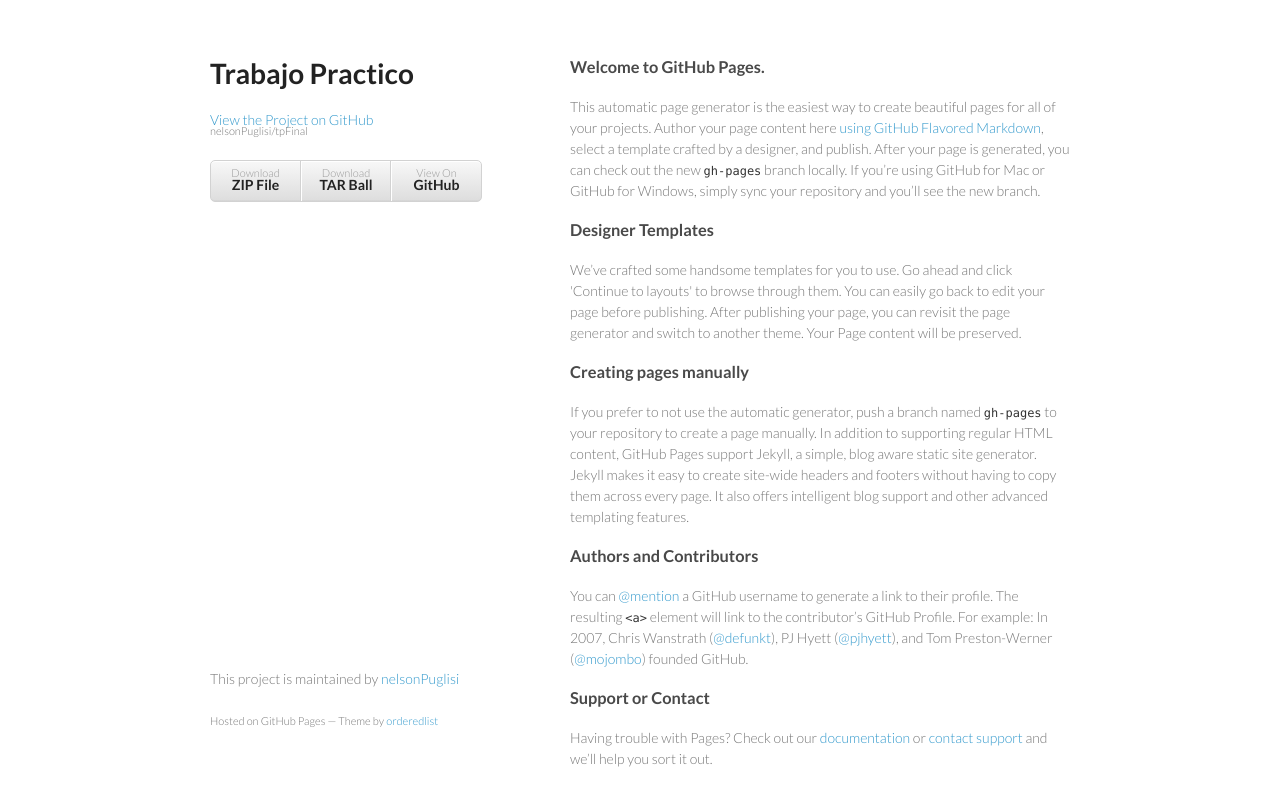
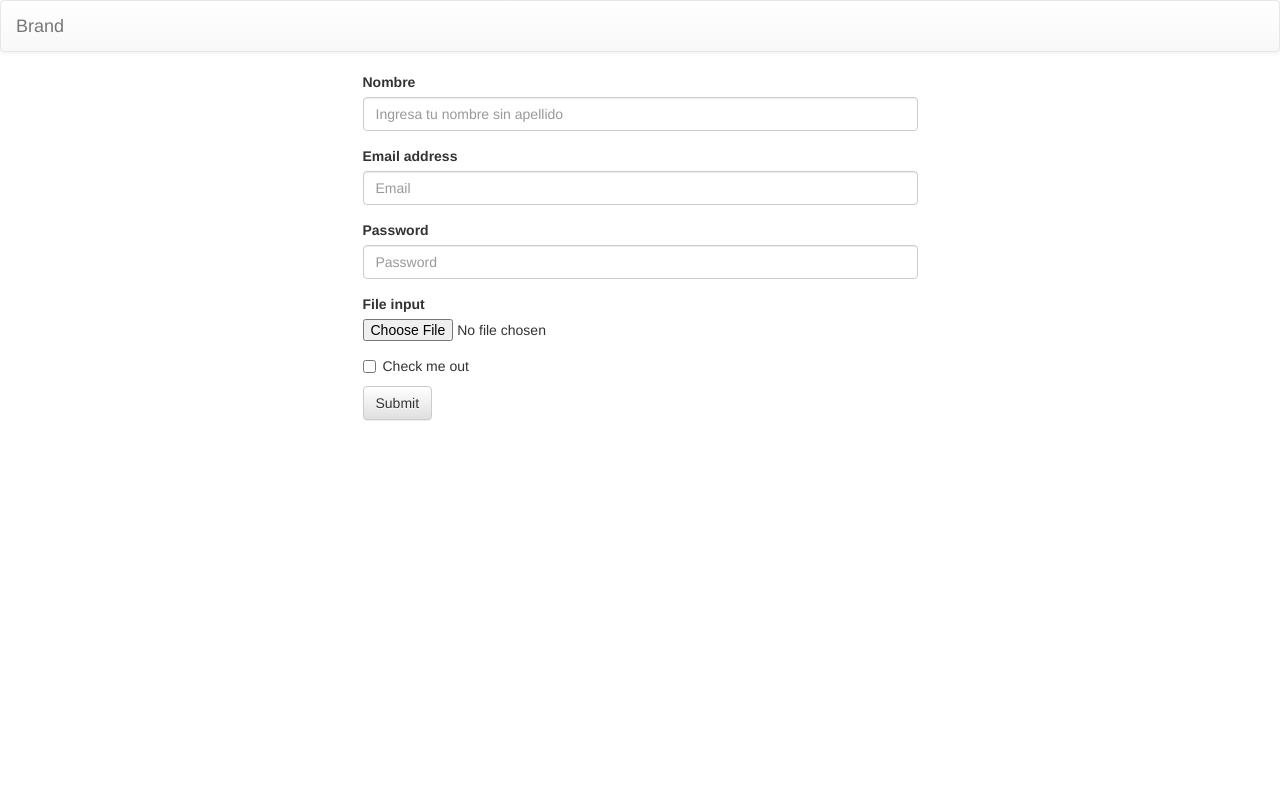
Before and after one commit to nelsonPuglisi/tpFinal, a plain HTML site: page index.html in a window 1280 px wide. Drawn offline with nearby package versions, Linux system fonts and the light colour scheme.

Commit message:
mi index

```diff
--- a/index.html
+++ b/index.html
@@ -1,64 +1,81 @@
-<!doctype html>
-<html>
+<!DOCTYPE html>
+<html lang="en">
 <head>
   <meta charset="utf-8">
-    <meta http-equiv="X-UA-Compatible" content="chrome=1">
-    <title>Trabajo Practico by nelsonPuglisi</title>
+  <meta http-equiv="X-UA-Compatible" content="IE=edge">
+  <meta name="viewport" content="width=device-width, initial-scale=1">
+  <!-- The above 3 meta tags *must* come first in the head; any other head content must come *after* these tags -->
+  <title>Bootstrap 101 Template</title>
 
-    <link rel="stylesheet" href="stylesheets/styles.css">
-    <link rel="stylesheet" href="stylesheets/github-light.css">
-    <meta name="viewport" content="width=device-width, initial-scale=1, user-scalable=no">
+  <!-- Bootstrap -->
+  <!-- Latest compiled and minified CSS -->
+  <link rel="stylesheet" href="https://maxcdn.bootstrapcdn.com/bootstrap/3.3.5/css/bootstrap.min.css">
+
+  <!-- Optional theme -->
+  <link rel="stylesheet" href="https://maxcdn.bootstrapcdn.com/bootstrap/3.3.5/css/bootstrap-theme.min.css">
+
+
+  <!-- HTML5 shim and Respond.js for IE8 support of HTML5 elements and media queries -->
+  <!-- WARNING: Respond.js doesn't work if you view the page via file:// -->
     <!--[if lt IE 9]>
-    <script src="//html5shiv.googlecode.com/svn/trunk/html5.js"></script>
+      <script src="https://oss.maxcdn.com/html5shiv/3.7.2/html5shiv.min.js"></script>
+      <script src="https://oss.maxcdn.com/respond/1.4.2/respond.min.js"></script>
       <![endif]-->
     </head>
     <body>
-    <div class="wrapper">
-      <header>
-        <h1>Trabajo Practico</h1>
-        <p></p>
-
-        <p class="view"><a href="https://github.com/nelsonPuglisi/tpFinal">View the Project on GitHub <small>nelsonPuglisi/tpFinal</small></a></p>
+      <nav class="navbar navbar-default">
+        <div class="container-fluid">
+          <!-- Brand and toggle get grouped for better mobile display -->
+          <div class="navbar-header">
+            <a class="navbar-brand" href="#">Brand</a>
+          </div>
+        </div><!-- /.container-fluid -->
+      </nav>
+      <div class="container">
+        <div class="row">
+          <div class="col-xs-6 col-xs-offset-3">
 
 
-        <ul>
-          <li><a href="https://github.com/nelsonPuglisi/tpFinal/zipball/master">Download <strong>ZIP File</strong></a></li>
-          <li><a href="https://github.com/nelsonPuglisi/tpFinal/tarball/master">Download <strong>TAR Ball</strong></a></li>
-          <li><a href="https://github.com/nelsonPuglisi/tpFinal">View On <strong>GitHub</strong></a></li>
-        </ul>
-      </header>
-      <section>
-        <h3>
-<a id="welcome-to-github-pages" class="anchor" href="#welcome-to-github-pages" aria-hidden="true"><span class="octicon octicon-link"></span></a>Welcome to GitHub Pages.</h3>
 
-<p>This automatic page generator is the easiest way to create beautiful pages for all of your projects. Author your page content here <a href="https://guides.github.com/features/mastering-markdown/">using GitHub Flavored Markdown</a>, select a template crafted by a designer, and publish. After your page is generated, you can check out the new <code>gh-pages</code> branch locally. If you’re using GitHub for Mac or GitHub for Windows, simply sync your repository and you’ll see the new branch.</p>
 
-<h3>
-<a id="designer-templates" class="anchor" href="#designer-templates" aria-hidden="true"><span class="octicon octicon-link"></span></a>Designer Templates</h3>
 
-<p>We’ve crafted some handsome templates for you to use. Go ahead and click 'Continue to layouts' to browse through them. You can easily go back to edit your page before publishing. After publishing your page, you can revisit the page generator and switch to another theme. Your Page content will be preserved.</p>
+            <form accept-charset="UTF-8" action="https://formkeep.com/f/ec7a3979bc01" method="POST">
+              <input type="hidden" name="utf8" value="✓">
+              <div class="form-group">
+                <label for="exampleInputNombre1">Nombre</label>
+                <input type="text" name="nombre" class="form-control" id="exampleInputNombre1" placeholder="Ingresa tu nombre sin apellido">
+              </div>
+              <div class="form-group">
+                <label for="exampleInputEmail1">Email address</label>
+                <input type="email" name="email" class="form-control" id="exampleInputEmail1" placeholder="Email">
+              </div>
+              <div class="form-group">
+                <label for="exampleInputPassword1">Password</label>
+                <input type="password" name="password" class="form-control" id="exampleInputPassword1" placeholder="Password">
+              </div>
+              <div class="form-group">
+                <label for="exampleInputFile">File input</label>
+                <input type="file" id="exampleInputFile">
+                <p class="help-block"></p>
+              </div>
+              <div class="checkbox">
+                <label>
+                  <input type="checkbox"> Check me out
+                </label>
+              </div>
+              <button type="submit" class="btn btn-default">Submit</button>
+            </form>
 
-<h3>
-<a id="creating-pages-manually" class="anchor" href="#creating-pages-manually" aria-hidden="true"><span class="octicon octicon-link"></span></a>Creating pages manually</h3>
 
-<p>If you prefer to not use the automatic generator, push a branch named <code>gh-pages</code> to your repository to create a page manually. In addition to supporting regular HTML content, GitHub Pages support Jekyll, a simple, blog aware static site generator. Jekyll makes it easy to create site-wide headers and footers without having to copy them across every page. It also offers intelligent blog support and other advanced templating features.</p>
 
-<h3>
-<a id="authors-and-contributors" class="anchor" href="#authors-and-contributors" aria-hidden="true"><span class="octicon octicon-link"></span></a>Authors and Contributors</h3>
 
-<p>You can <a href="https://github.com/blog/821" class="user-mention">@mention</a> a GitHub username to generate a link to their profile. The resulting <code>&lt;a&gt;</code> element will link to the contributor’s GitHub Profile. For example: In 2007, Chris Wanstrath (<a href="https://github.com/defunkt" class="user-mention">@defunkt</a>), PJ Hyett (<a href="https://github.com/pjhyett" class="user-mention">@pjhyett</a>), and Tom Preston-Werner (<a href="https://github.com/mojombo" class="user-mention">@mojombo</a>) founded GitHub.</p>
-
-<h3>
-<a id="support-or-contact" class="anchor" href="#support-or-contact" aria-hidden="true"><span class="octicon octicon-link"></span></a>Support or Contact</h3>
-
-<p>Having trouble with Pages? Check out our <a href="https://help.github.com/pages">documentation</a> or <a href="https://github.com/contact">contact support</a> and we’ll help you sort it out.</p>
-      </section>
-      <footer>
-        <p>This project is maintained by <a href="https://github.com/nelsonPuglisi">nelsonPuglisi</a></p>
-        <p><small>Hosted on GitHub Pages &mdash; Theme by <a href="https://github.com/orderedlist">orderedlist</a></small></p>
-      </footer>
           </div>
-    <script src="javascripts/scale.fix.js"></script>
+        </div>
+      </div>
+      <!-- jQuery (necessary for Bootstrap's JavaScript plugins) -->
+      <script src="https://ajax.googleapis.com/ajax/libs/jquery/1.11.3/jquery.min.js"></script>
+      <!-- Latest compiled and minified JavaScript -->
+      <script src="https://maxcdn.bootstrapcdn.com/bootstrap/3.3.5/js/bootstrap.js"></script>
 
     </body>
     </html>
```
Lines whose indentation alone changed are shown as unchanged.
